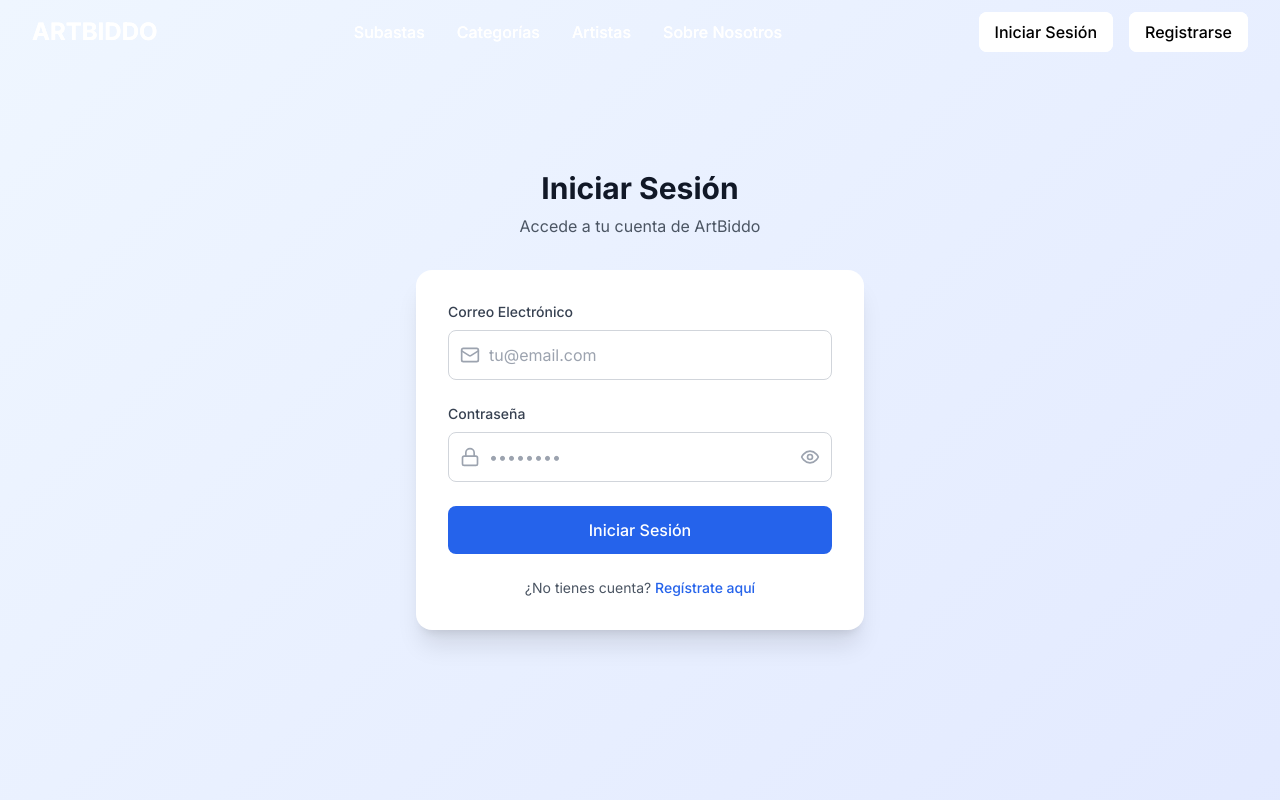
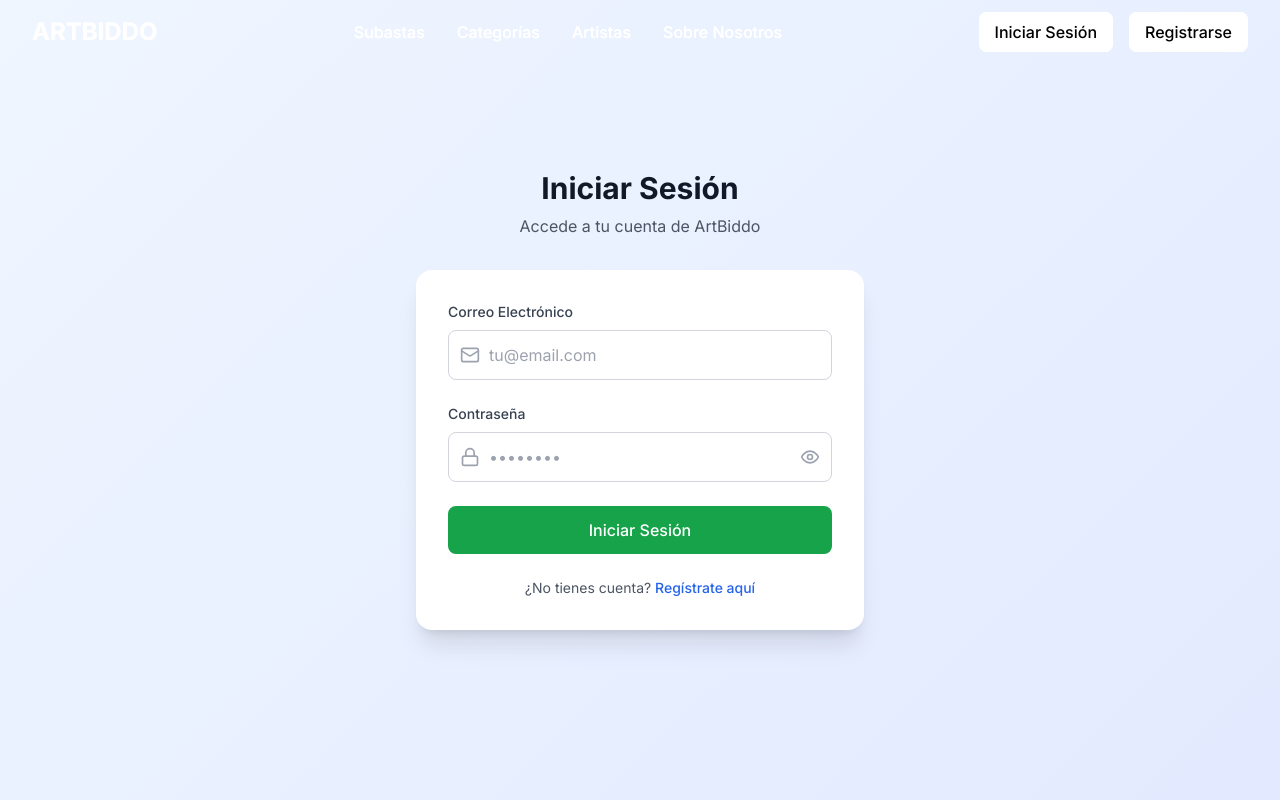
Before and after one commit to artbiddo-platform/artbiddo-platform, a Next.js app: page /login in a window 1280 px wide. Shown: the top 800 px of the page. Built offline with nearby package versions, Linux system fonts and the light colour scheme.

Commit message:
Forzar redeploy - Cambiar color botón login para eliminar caché

```diff
--- a/app/login/page.tsx
+++ b/app/login/page.tsx
@@ -129,7 +129,7 @@ export default function LoginPage() {
               <button
                 type="submit"
                 disabled={loading}
-                className="w-full bg-blue-600 text-white py-3 px-4 rounded-lg font-medium hover:bg-blue-700 transition-colors disabled:opacity-50 disabled:cursor-not-allowed flex items-center justify-center"
+                className="w-full bg-green-600 text-white py-3 px-4 rounded-lg font-medium hover:bg-green-700 transition-colors disabled:opacity-50 disabled:cursor-not-allowed flex items-center justify-center"
               >
                 {loading ? (
                   <>
```
